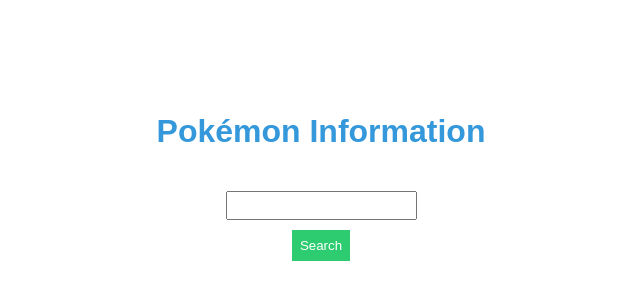
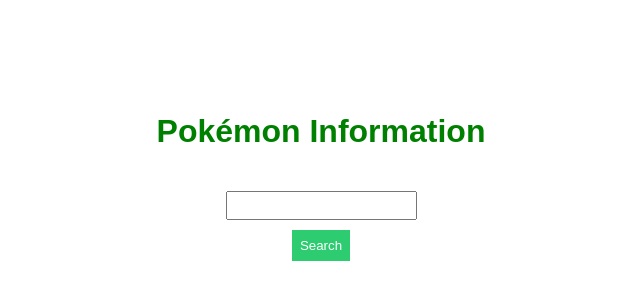
Before and after one commit to belench513/api, a plain HTML site: page index2.html in a window 1280 px wide. Shown: the part 214-514 px from the top of the page, without its empty margins (319-959 px from the left). Drawn offline with Linux system fonts and the light colour scheme.

Commit message:
Update style.css

```diff
--- a/style.css
+++ b/style.css
@@ -15,7 +15,7 @@ body {
   }
 
   h1 {
-    color: #3498db;
+    color: green;
   }
 
   label {
```
